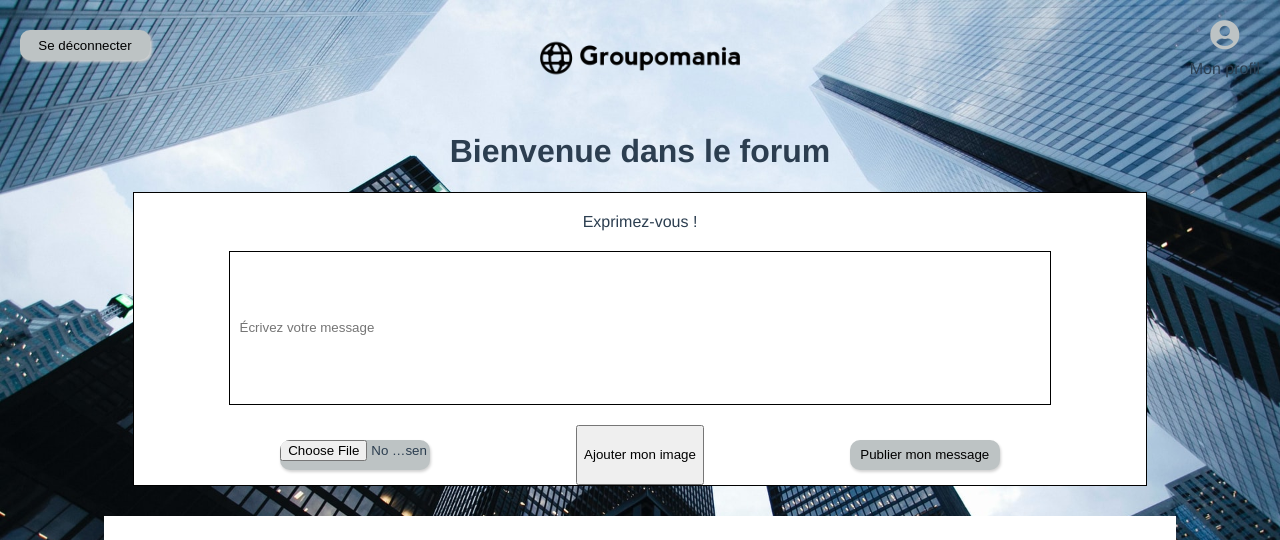
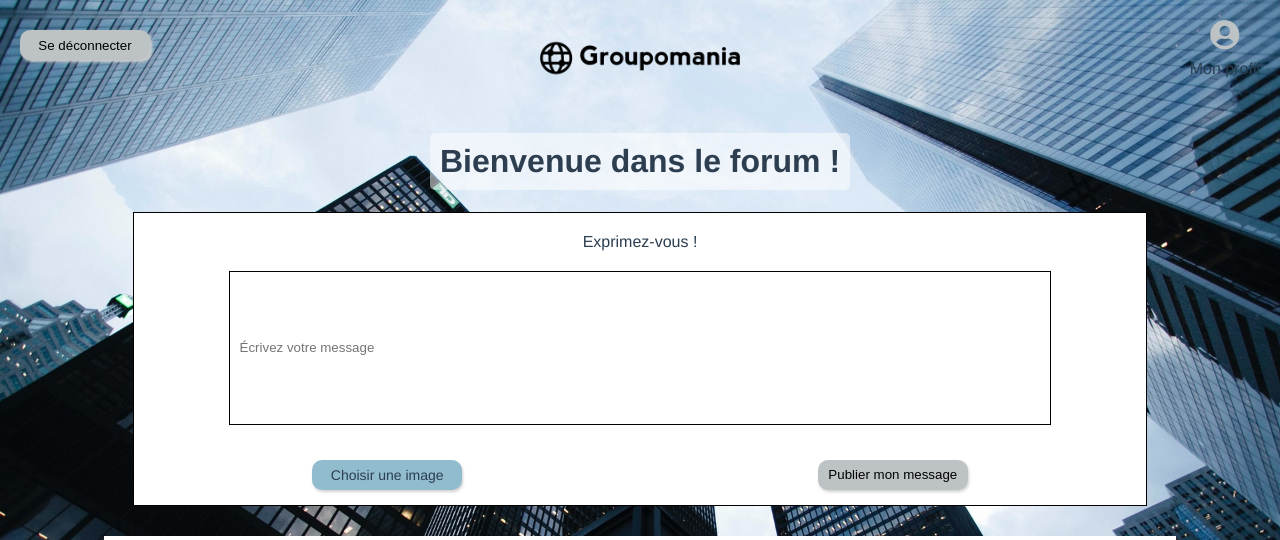
Before and after one commit to Yradouani/P7_Yasmine_Radouani, a Vue app in the folder frontend/: page /forum in a window 1280 px wide. Shown: the top 540 px of the page. Built offline with nearby package versions, Linux system fonts and the light colour scheme; no server answers; sample sign-in values are in the browser's storage.

Commit message:
modififcation bouton ajout de photo

```diff
--- a/frontend/src/components/Forum.vue
+++ b/frontend/src/components/Forum.vue
@@ -9,13 +9,13 @@
       </div>
     </router-link>
   </div>
-  <h1>Bienvenue dans le forum {{ user.firstname }}</h1>
+  <h1>Bienvenue dans le forum {{ user.firstname }} !</h1>
   <div id="message_container">
   <span>Exprimez-vous !</span>
   <input class="message" :class="{'button--disabled' : !validatedFields}" type="texte" placeholder="Écrivez votre message" v-model="content" @keypress.enter="sendMessage"/>
   <div id="button_container">
-    <input type="file" @change="onFileSelected" id="add-picture" ref="file">
-    <button @click="onUpload">Ajouter mon image</button>
+    <label for="add-picture" class="label-file">Choisir une image</label>
+    <input type="file" @change="onFileSelected" id="add-picture">
     <button id="send-message" @click="sendMessage" >Publier mon message</button>
   </div>
   </div>
@@ -75,18 +75,24 @@ export default {
     return {
       content: "",
       allMessages: '[]',
-      file: "",
+      selectedFile: null,
       messageToUpdate: "",
     };
   },
   methods: {
+      onFileSelected: function (e) {
+        console.log(e);
+        this.selectedFile = e.target.files[0];
+        console.log(this.selectedFile)
+      },
       sendMessage: function () {
         console.log(this.content);
       // ctx.emit("addNewMessage", this.content);
       const formData = new FormData();
-      formData.append('file', this.file)
+      formData.append('image', this.selectedFile, this.selectedFile.name)
       this.allMessages = [...this.allMessages, { message: this.content}];
       console.log(this.allMessages);
+      console.log(formData)
       axios.post('http://localhost:3000/api/messages', {"content": this.content, "imageUrl": formData})
         .then(response => {
           console.log(response);
@@ -111,12 +117,6 @@ export default {
               })
               .catch(error => console.log(error))
       },
-      onFileSelected: function () {
-        this.file = this.$refs.file.files[0];
-      },
-      onUpload: function () {
-
-      },
       updateMessage: function (singleMessage) {
           this.messageToUpdate = singleMessage;
       },
@@ -134,66 +134,6 @@ export default {
   },
 
 };
-// export default {
-//   setup(props, ctx) {
-
-//     let content = ref("");
-//     let allMessages = ref([]);
-//     // let imageUrl = ref
-
-//     const sendMessage = function () {
-//       console.log(content.value);
-//       ctx.emit("addNewMessage", content.value);
-//       allMessages.value = [...allMessages.value, { message: content.value, id: Date.now() }];
-//       console.log(allMessages.value);
-//       axios.post('http://localhost:3000/api/messages', content.value)
-//         .then(response => {
-//           console.log(response);
-//         })
-//         .catch(error => {
-//           console.log(error);
-//         })
-//       // store.dispatch('sendMessage', allMessages.value)
-//       content.value = "";
-//     };
-//     const deleteMessage = function (singleMessage) {
-//       ctx.emit('delete-message', singleMessage);
-//       console.log(singleMessage);
-//       allMessages.value = allMessages.value.filter(m => m.id !== singleMessage.id);
-
-//     };
-//     let selectedFile = null;
-//     const onFileSelected = function (e) {
-//         selectedFile.value = e.target.files[0];
-//     };
-//     const onUpload = function () {
-
-//     };
-//     let messageToUpdate = ref(null);
-//     const updateMessage = function (singleMessage) {
-//         messageToUpdate.value = singleMessage;
-//     };
-//     let save = function () {
-//         messageToUpdate.value = null;
-//     };
-//     const validatedFields = function () {
-//         content.value != '';
-//     };
-//     return {
-//       content,
-//       sendMessage,
-//       allMessages,
-//       deleteMessage,
-//       updateMessage,
-//       save,
-//       messageToUpdate,
-//       validatedFields,
-//       onFileSelected,
-//       selectedFile,
-//       onUpload
-//     };
-//   }
-// };
 </script>
 
 <style scoped>
@@ -203,6 +143,11 @@ hr {
   color: rgb(108, 151, 151);
   border: none;
   background-color: rgb(108, 151, 151);
+}
+h1{
+  background-color: rgba(255, 255, 255, .5);
+  padding: 10px;
+  border-radius: 5px;
 }
 #background-image {
   width: 100%;
@@ -236,6 +181,23 @@ hr {
   border: none;
   margin: 15px auto;
   box-shadow: 1px 2px 3px rgb(209, 209, 209);
+}
+input[type="file"] {
+    display: none;
+}
+.label-file{
+  background-color: rgb(144, 188, 206);
+  border-radius: 10px;
+  cursor: pointer;
+  width: 150px;
+  height: 30px;
+  border: none;
+  margin: 15px auto;
+  box-shadow: 1px 2px 3px rgb(209, 209, 209);
+  font-size: 14px;
+  display: flex;
+  justify-content: center;
+  align-items: center;
 }
 #send-message {
   background-color: rgb(189, 195, 196);
```
